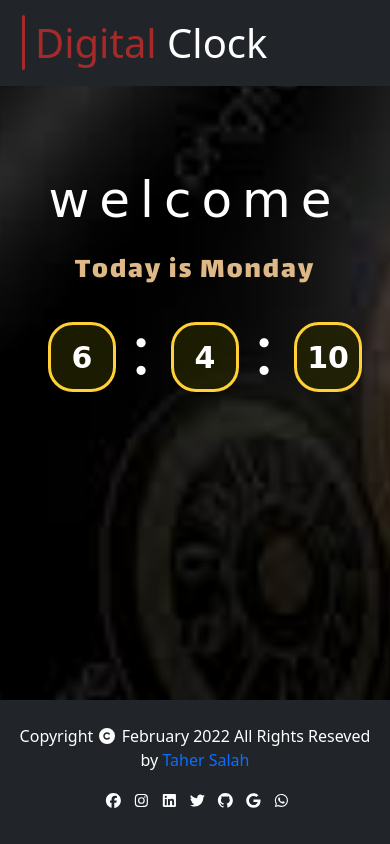
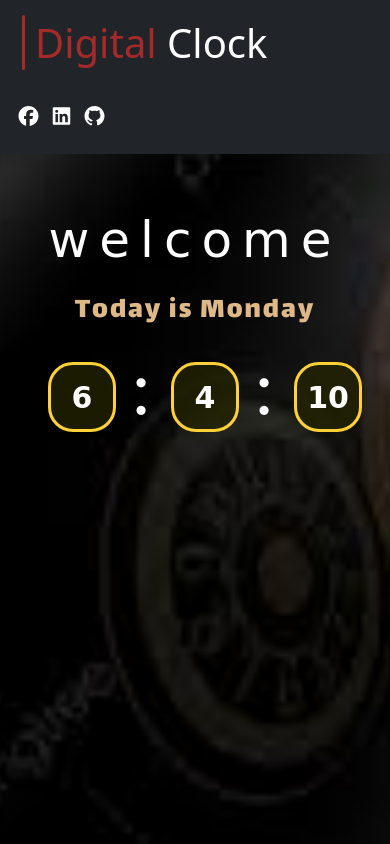
Before and after one commit to TaherSalah/digital-clock, a plain HTML site: page index.html in a window 390 px wide. Drawn offline with nearby package versions, Linux system fonts and the light colour scheme; a web font is replaced by a local one.

Commit message:
edit recpo for iphon and edit and remove footer

```diff
--- a/css/style.css
+++ b/css/style.css
@@ -71,32 +71,46 @@ h3 a {
     font-weight: 700;
     font-family: "Montserrat" !important;
 }
-
 .navbar-brand img {
     width: 10rem;
 }
-
-.navbar,
-footer {
+.navbar {
     display: none;
 }
-
-
-
 .navbar-brand {
     color: brown !important;
     font-size: 20px !important;
     font-weight: 500 !important;
     padding-left: 10px !important;
 }
-
-
-
 .navbar-brand::before {
     content: '';
     border-left: 3px solid brown;
     border-radius: 10px;
     margin-right: 10px;
+}
+.socialMe .svg-inline--fa {
+    color: rgb(255, 255, 255) !important;
+    font-size: 20px;
+    transition: all 0.5s linear;
+    margin-left: 4px;
+    margin-top: 28px;
+}
+
+.socialMe {
+    cursor: pointer;
+}
+
+.socialMe .fab1:hover {
+    color: #1877f2 !important;
+}
+
+.socialMe .fab3:hover {
+    color: #0a66c2 !important;
+}
+
+.socialMe .fab5:hover {
+    color: #3232243b !important;
 }
 
 /********************************************************* End nav  Style***********************************************************/
@@ -126,7 +140,7 @@ footer {
     letter-spacing: 2px;
     font-size: 30px;
     font-weight: 500 !important;
-    color:burlywood !important;
+    color: burlywood !important;
 }
 
 .opra {
@@ -137,75 +151,24 @@ footer {
 }
 
 .caption {
-    margin-bottom: 200px;
-    margin-top: 156px;
-}
+    margin-top: 200px;}
 
 /********************************************************* Start DigClock Style ***********************************************************/
-/************************************************ Start Footer Style   *******************************/
-footer {
-    left: 0;
-    bottom: 0;
-    right: 0;
-}
 
-.socialMe {
-    cursor: pointer;
-}
-
-.socialMe .fab1:hover {
-    color: #1877f2 !important;
-    transform: translateY(-5px);
-}
-
-.socialMe .fab2:hover {
-    color: #c32aa3 !important;
-    transform: translateY(-5px);
-}
-
-.socialMe .fab3:hover {
-    color: #0a66c2 !important;
-    transform: translateY(-5px);
-}
-
-.socialMe .fab4:hover {
-    color: #1da1f2 !important;
-    transform: translateY(-5px);
-}
-
-.socialMe .fab5:hover {
-    color: #fbff003b !important;
-    transform: translateY(-5px);
-}
-
-.socialMe .fab6:hover {
-    color: #4285f4 !important;
-    transform: translateY(-5px);
-}
-
-.socialMe .fab7:hover {
-    color: #25d366 !important;
-    transform: translateY(-5px);
-}
-
-.socialMe .svg-inline--fa {
-    color: #ffffff !important;
-    font-size: 15px;
-    transition: all 0.5s linear;
-    margin-left: 5px;
-}
-
-/********************************************************* End Footer Style Sction****************************************************/
 /********************************************************* Start media  screen****************************************************/
 
 @media only screen and (min-width: 768px) {
     .navbar-brand {
         font-size: 40px !important;
     }
-    .col-12 {
-        flex: 0 0 auto;
-        width: 100%;
-        margin-top: 108px;
+
+
+    .socialMe .svg-inline--fa {
+        color: rgb(255, 255, 255) !important;
+        font-size: 20px;
+        transition: all 0.5s linear;
+        margin-left: 14px;
+        margin-top: 28px;
     }
 }
 
@@ -213,21 +176,15 @@ footer {
     .navbar-brand {
         font-size: 40px !important;
     }
-    .col-12 {
-        flex: 0 0 auto;
-        width: 100%;
-        margin-top: 0;
+    .caption {
+        margin-top: 210px;
     }
+
 }
 
 @media only screen and (max-width: 360px) {
     .navbar-brand {
         font-size: 10px !important;
-    }
-    .col-12 {
-        flex: 0 0 auto;
-        width: 100%;
-        margin-top: 0;
     }
 }
 
@@ -235,26 +192,6 @@ footer {
     .navbar-brand {
         font-size: 40px !important;
     }
-    .col-12 {
-        flex: 0 0 auto;
-        width: 100%;
-        margin-top: 0;
-    }
-
-    .caption {
-        margin-bottom: 210px;
-        margin-top: 170px;
-    }
-}
-@media only screen and (max-width: 320px) {
-    .col-12 {
-        flex: 0 0 100%;
-        width: 100%;
-        height: 50px;
-    }
-    .caption{
-        margin-top: 78px;
-    }
 }
 
 /********************************************************* End media  screen****************************************************/
--- a/index.html
+++ b/index.html
@@ -17,11 +17,22 @@
         <div class="lds-hourglass "></div>
     </div>
     <!----------------------------Start Navbar section------------------------------------------------>
-
-    <nav class="navbar navbar-expand-lg navbar-light bg-dark fixed-top">
-        <div class="container">
+    <nav class="navbar navbar-expand-lg m-auto navbar-light bg-dark fixed-top ">
+        <div class="container ">
             <a class="navbar-brand" href="#">Digital <span class="text-white"> Clock</span></a>
-            </div>
+            <ul class="list-unstyled ">
+                <a class="text-decoration-none " href="https://www.facebook.com/taher.salah.7927" target="_blank">
+                    <li class="socialMe list-inline-item "><i class="fab1 fab fa-facebook "></i></li>
+                </a>
+                <a class="text-decoration-none " href="https://www.linkedin.com/in/taher-salah-1a5622134/"
+                    target="_blank">
+                    <li class="socialMe list-inline-item "><i class="fab3 fab fa-linkedin "></i></li>
+                </a>
+                <a class="text-decoration-none " href="https://github.com/TaherSalah" target="_blank">
+                    <li class="socialMe list-inline-item "><i class="fab5 fab fa-github "></i></li>
+                </a>
+            </ul>
+        </div>
         </div>
     </nav>
     <!-----------------------------------------End Navbar section------------------------------------------------------->
@@ -45,45 +56,7 @@
     </div>
     <!-----------------------------------------End DigClock section------------------------------------------------------->
 
-    <!--------------------------------------------- Start Footer ----------------------------------------------------------->
 
-    <footer class="bg-dark pt-4 pb-3 position-absolute  align-content-end">
-        <div class="container text-white text-center ">
-            <div class="row ">
-                <div class="col-md-7 text-center ">
-                    <p>Copyright <i class="Copyright fa fa-copyright "></i> February 2022 All Rights Reseved by
-                        <a class="myNames text-decoration-none"> Taher Salah</a>
-                    </p>
-                </div>
-                <div class="col-md-4 ">
-                    <ul class="list-unstyled ">
-                        <a class="text-decoration-none" href="https://www.facebook.com/taher.salah.7927 " target="_blank ">
-                            <li class="socialMe list-inline-item "><i class="fab1 fab fa-facebook "></i></li>
-                        </a>
-                        <a class="text-decoration-none" href="https://www.instagram.com/tahersalahm/ " target="_blank ">
-                            <li class="socialMe list-inline-item "><i class="fab2 fab fa-instagram "></i></li>
-                        </a>
-                        <a class="text-decoration-none" href="https://www.linkedin.com/in/taher-salah-1a5622134/ " target="_blank ">
-                            <li class="socialMe list-inline-item "><i class="fab3 fab fa-linkedin "></i></li>
-                        </a>
-                        <a class="text-decoration-none" href=" " target="_blank ">
-                            <li class="socialMe list-inline-item "><i class="fab4 fab fa-twitter "></i></li>
-                        </a>
-                        <a class="text-decoration-none" href="https://github.com/TaherSalah " target="_blank ">
-                            <li class="socialMe list-inline-item "><i class="fab5 fab fa-github "></i></li>
-                        </a>
-                        <a class="text-decoration-none" href="# ">
-                            <li class="socialMe list-inline-item "><i class="fab6 fab fa-google "></i></li>
-                        </a>
-                        <a class="text-decoration-none" href="https://api.whatsapp.com/send/?phone=01094529752&text&app_absent=0 " target="_blank ">
-                            <li class="socialMe list-inline-item "><i class="fab7 fab fa-whatsapp "></i></li>
-                        </a>
-                    </ul>
-                </div>
-            </div>
-        </div>
-    </footer>
-    <!-------------------------------------------------- End Footer ------------------------------------------------------------>
 
 
     <!---------------------------------------------Start  script links----------------------------------------------------------->
```
